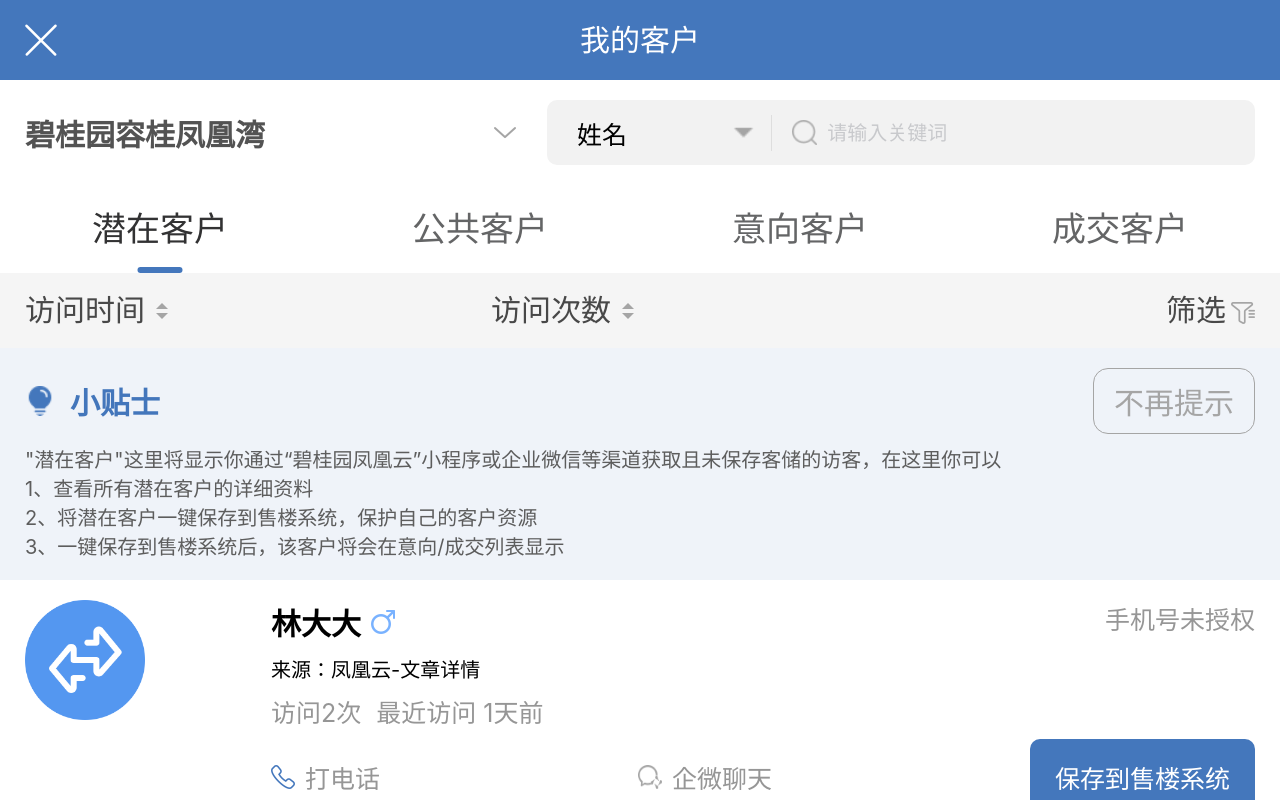
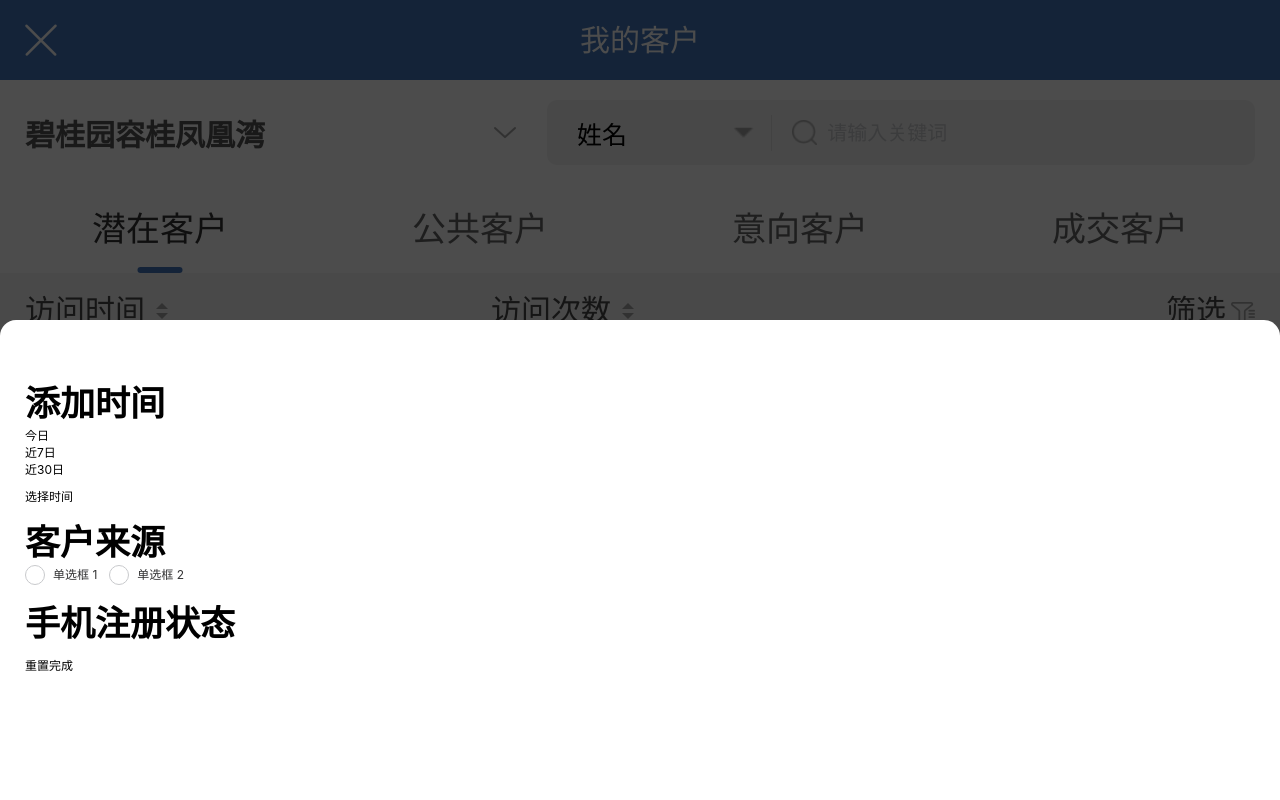
Before and after one commit to hzw-coder/assistant, a Vue app: page /#/customer in a window 1280 px wide. Built offline with nearby package versions, Linux system fonts and the light colour scheme.

Commit message:
单选按钮

```diff
--- a/src/views/Potential/Potential.vue
+++ b/src/views/Potential/Potential.vue
@@ -191,6 +191,35 @@
         </div>
       </van-list>
     </div>
+
+    <van-popup
+      round
+      position="bottom"
+      :style="{ height: '60%' }"
+      v-model="showPopup"
+      class="popupclass"
+    >
+      <div class="option">
+        <div class="title">添加时间</div>
+        <div class="btnlist">
+          <div class="btnitem">今日</div>
+          <div class="btnitem">近7日</div>
+          <div class="btnitem">近30日</div>
+        </div>
+      </div>
+      <div>选择时间</div>
+      <div class="option">
+        <div class="title">客户来源</div>
+        <van-radio-group v-model="radio" direction="horizontal">
+          <van-radio name="1">单选框 1</van-radio>
+          <van-radio name="2">单选框 2</van-radio>
+        </van-radio-group>
+      </div>
+      <div class="option">
+        <div class="title">手机注册状态</div>
+      </div>
+      <div>重置完成</div>
+    </van-popup>
   </div>
 </template>
 
@@ -202,6 +231,8 @@
     return {
       loading: false,
       finished: false,
+      showPopup: true,
+      radio: "",
     };
   },
 
@@ -385,5 +416,21 @@
       }
     }
   }
+  .popupclass {
+    padding: 0.45rem 0.25rem;
+    .option {
+      margin: 0.1rem 0;
+      .title {
+        font-size: 0.35rem;
+        font-weight: 700;
+      }
+      .btnlist {
+      }
+      /deep/ .van-icon {
+        // border: none;
+        // width: 0;
+      }
+    }
+  }
 }
 </style>
```
